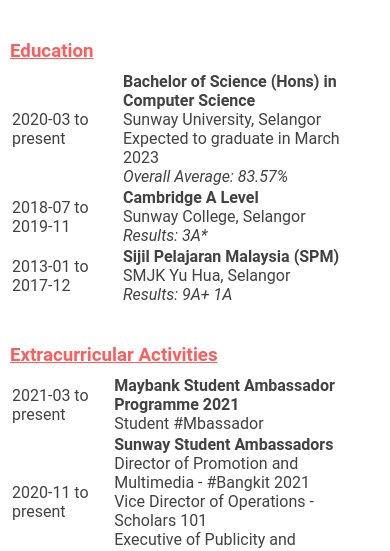
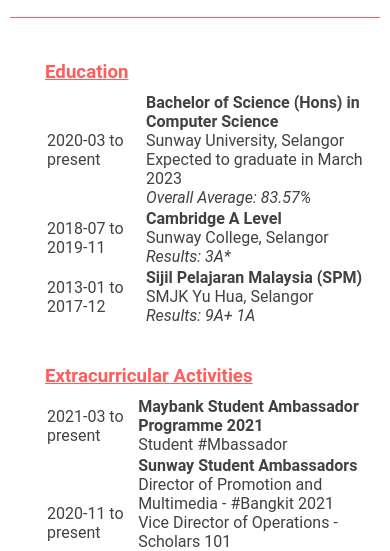
Before and after one commit to Kyle-Law/weblaunch-2021-html, a plain HTML site: page index.html in a window 390 px wide. Shown: the part 477-1028 px from the top of the page. Drawn offline with Linux system fonts and the light colour scheme.

Commit message:
General-Add: Added border line

```diff
--- a/css/style.css
+++ b/css/style.css
@@ -125,6 +125,8 @@
   overflow: scroll;
   height: 95vh;
   scroll-behavior: smooth;
+  border-left: 1px solid var(--primary-color);
+  padding-left: 20px;
 }
 
 .grid-left div {
@@ -132,7 +134,7 @@
 }
 
 section {
-  padding: 15px 0;
+  padding: 15px;
 }
 
 section .title {
@@ -140,26 +142,14 @@
   color: var(--primary-color);
 }
 
-/* On screens that are 992px or less, set the background color to blue */
-@media screen and (max-width: 992px) {
-  .grid-container {
-    grid-template-columns: 1fr;
-  }
 
-  .grid-right {
-    height: 100%;
-    overflow: auto;
-  }
-}
 
 /* Skills Section */
 .fas {
   color: var(--primary-color);
 }
 
-
 /* Contact Section*/
-
 form {
   display: grid;
   grid-gap: 10px;
@@ -195,3 +185,18 @@
   color: var(--on-primary);
   cursor: pointer
 }
+
+/* On screens that are 992px or less, set the background color to blue */
+@media screen and (max-width: 992px) {
+  .grid-container {
+    grid-template-columns: 1fr;
+  }
+
+  .grid-right {
+    height: 100%;
+    overflow: auto;
+    border-left: none;
+    padding-top: 20px;
+    border-top: 1px solid var(--primary-color);
+  }
+}
```
